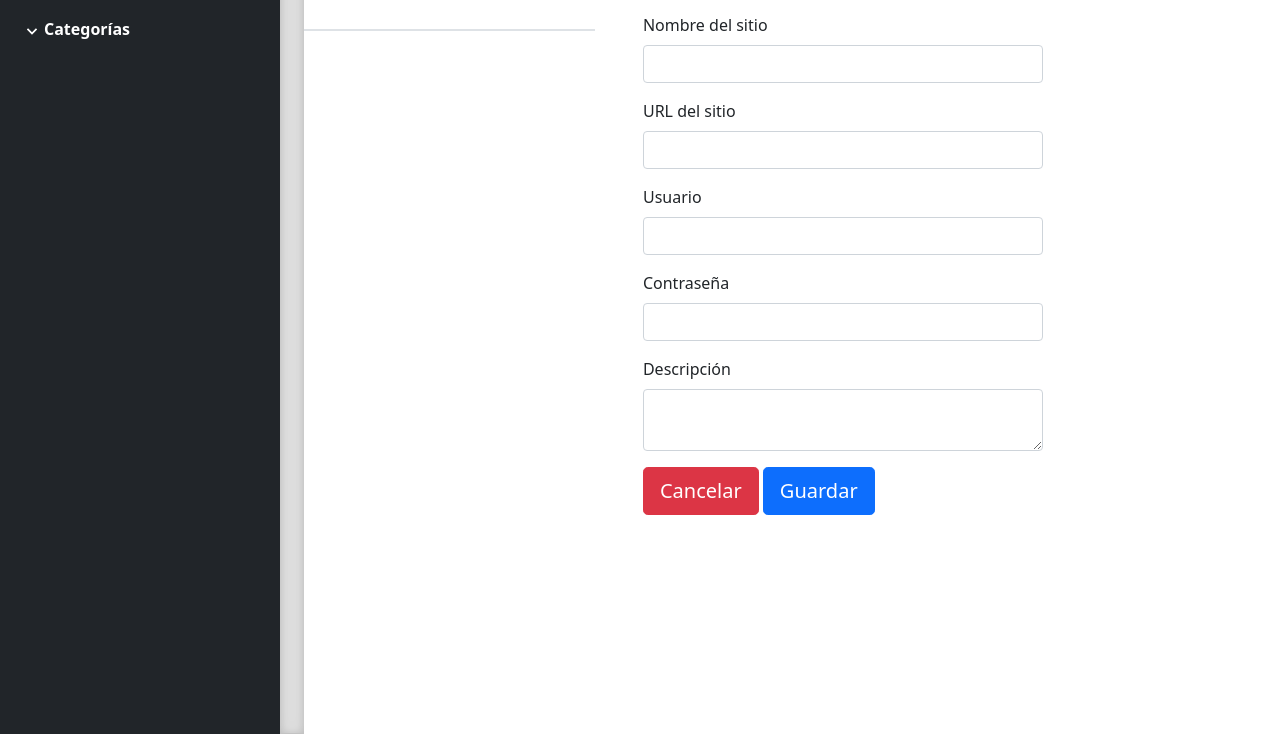
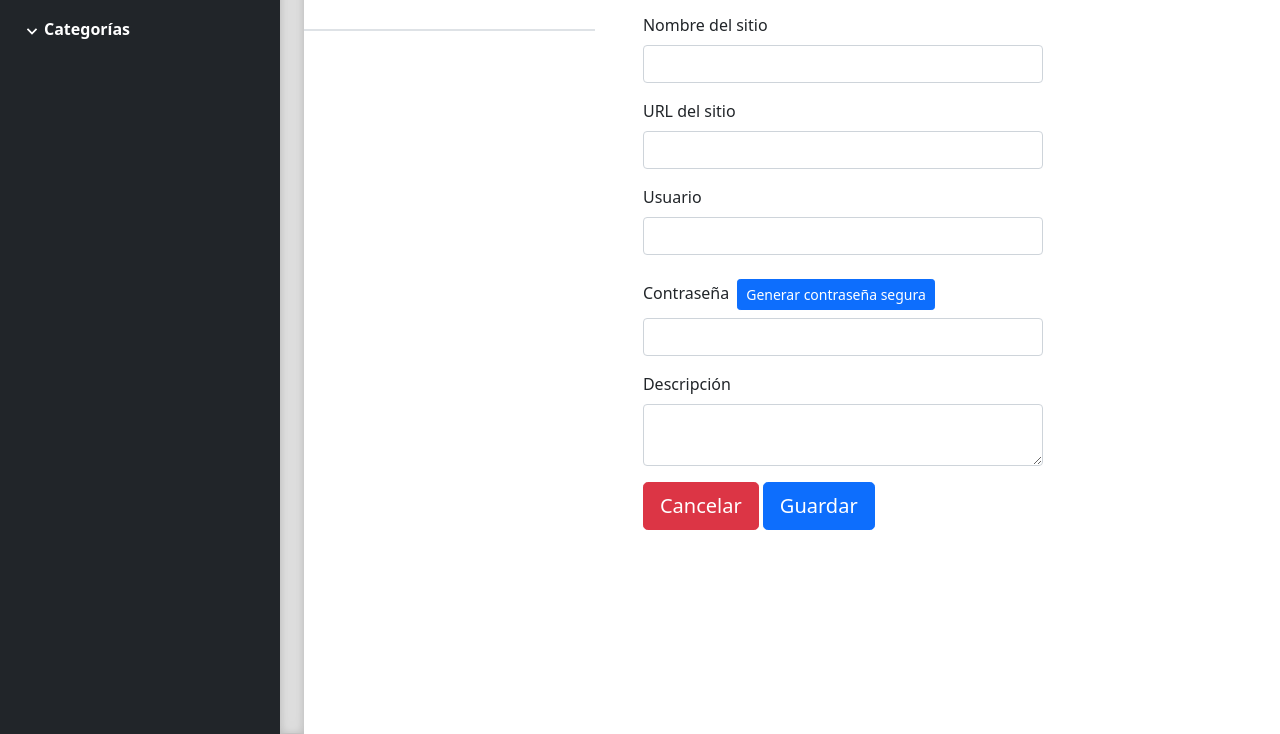
Before and after one commit to lara-ferrer/passsecure, a plain HTML site: page site.html in a window 1280 px wide. Shown: the part 66-800 px from the top of the page. Drawn offline with nearby package versions, Linux system fonts and the light colour scheme; no server answers.

Commit message:
feat: add autogenerate secure password functionality

```diff
--- a/js/edit.js
+++ b/js/edit.js
@@ -43,7 +43,6 @@ function getSingleSite(response) {
         let desc = document.getElementById('desc');
         desc.innerText = `${item.description}`;
 
-        console.log(item)
         editSite(id, creationDate);
     })
 }
@@ -74,6 +73,23 @@ function editSite(id, creationDate) {
         )
     });
 }
+
+/**
+Autogenerate secure password
+**************************************/
+function generatePass() {
+    var chars = "0123456789abcdefghijklmnopqrstuvwxyz!@#$%^&*()ABCDEFGHIJKLMNOPQRSTUVWXYZ";
+    var passwordLength = 12;
+    var password = "";
+
+    for (var i = 0; i <= passwordLength; i++) {
+        var randomNumber = Math.floor(Math.random() * chars.length);
+        password += chars.substring(randomNumber, randomNumber +1);
+    }
+
+    document.getElementById("pass").value = password;
+}
+
 
 /**
 Add sites
--- a/site.html
+++ b/site.html
@@ -54,7 +54,7 @@
         <input type="text" name="user" class="form-control" id="user">
       </div>
       <div class="col-12">
-        <label for="password" class="form-label">Contraseña</label>
+        <label for="password" class="form-label">Contraseña</label><span class="btn btn-primary btn-sm m-2" onclick="generatePass()">Generar contraseña segura</span>
         <input type="password" name="password" class="form-control" id="pass">
       </div>
       <div class="col-12">
```
